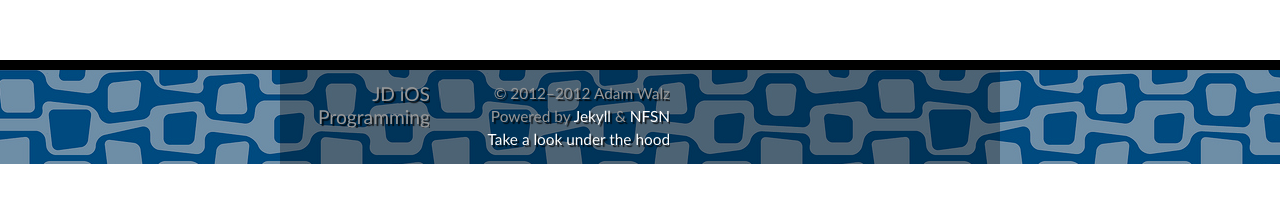
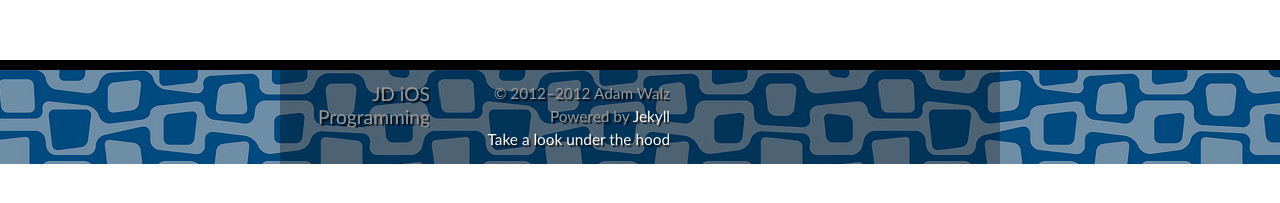
Before and after one commit to adamwalz/jdios-course-site, a Jekyll site: the page built from projects/index.html, in a window 1280 px wide. Shown: the part 368-571 px from the top of the page. Built offline with Jekyll 4.4.1, drawn with Linux system fonts in a browser that asks for light colours; some web fonts are replaced; Markdown is read by kramdown in place of the engine named in the settings.

Commit message:
Remove NFSN from footer becuase it is not being used

```diff
--- a/_includes/footer.html
+++ b/_includes/footer.html
@@ -20,7 +20,7 @@
 										</div>
 					<div class="column grid_3 copyright">
 						<p>&copy; 2012&ndash;{{ 'now' | date: "%Y" }} Adam Walz</p>
-						<p>Powered by <a href="http://github.com/mojombo/jekyll" title="mojombo's jekyll at master - GitHub">Jekyll</a> &amp; <a href="https://www.nearlyfreespeech.net/">NFSN</a></p>
+						<p>Powered by <a href="http://github.com/mojombo/jekyll" title="mojombo's jekyll at master - GitHub">Jekyll</a></p>
 						<p><a href="https://github.com/jd-ios/jd-ios.github.com">Take a look under the hood</a></p>
 					</div>
 					<div id="print-message" class="column grid_6">
--- a/index.html
+++ b/index.html
@@ -17,6 +17,6 @@ title: Home
 		{% endfor %}
 	</div>
 	<div class="column grid_3">
-		<h2><a href="http://twitter.com/JDAdamwalz">@jdAdamWalz
+		<h2><a href="http://twitter.com/JDAdamwalz">@jdAdamWalz</a></h2>
 	</div>
 </div>
```
